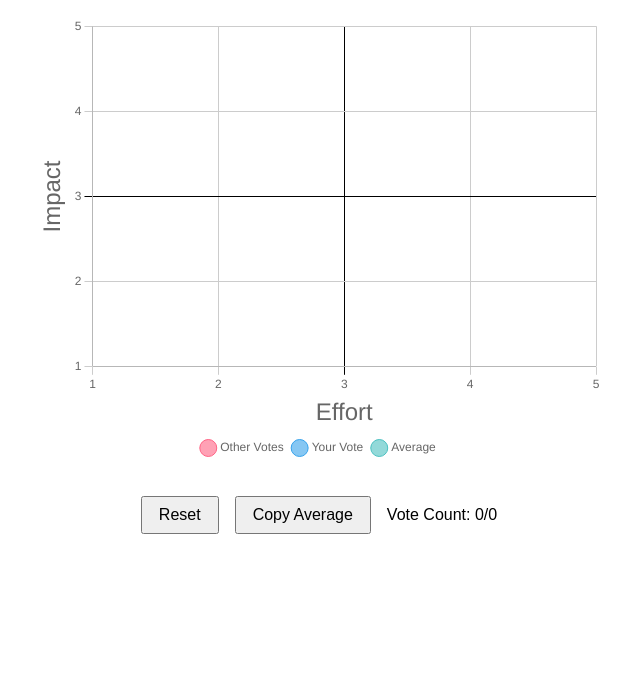
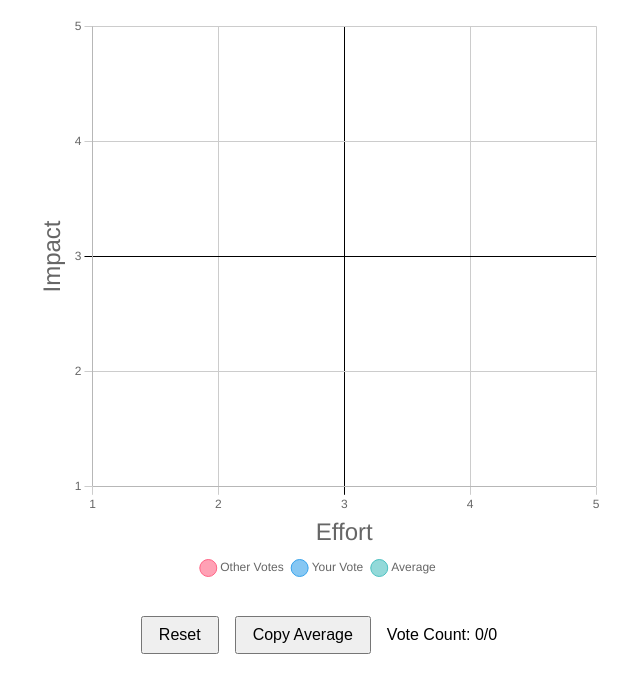
Before and after one commit to theo886/VoteApp, a website: page public/index.html in a window 1280 px wide. Shown: the whole page, without its empty margins (321-961 px from the left). Drawn offline with nearby package versions, Linux system fonts and the light colour scheme; no server answers.

Commit message:
Update index.html

```diff
--- a/public/index.html
+++ b/public/index.html
@@ -22,7 +22,7 @@
       width: 100%;
       max-width: 600px;
       aspect-ratio: 1 / 1;
-      max-height: 60vh;
+      max-height: 100vh;
       position: relative;
       padding: 1rem;
       box-sizing: border-box;
```
